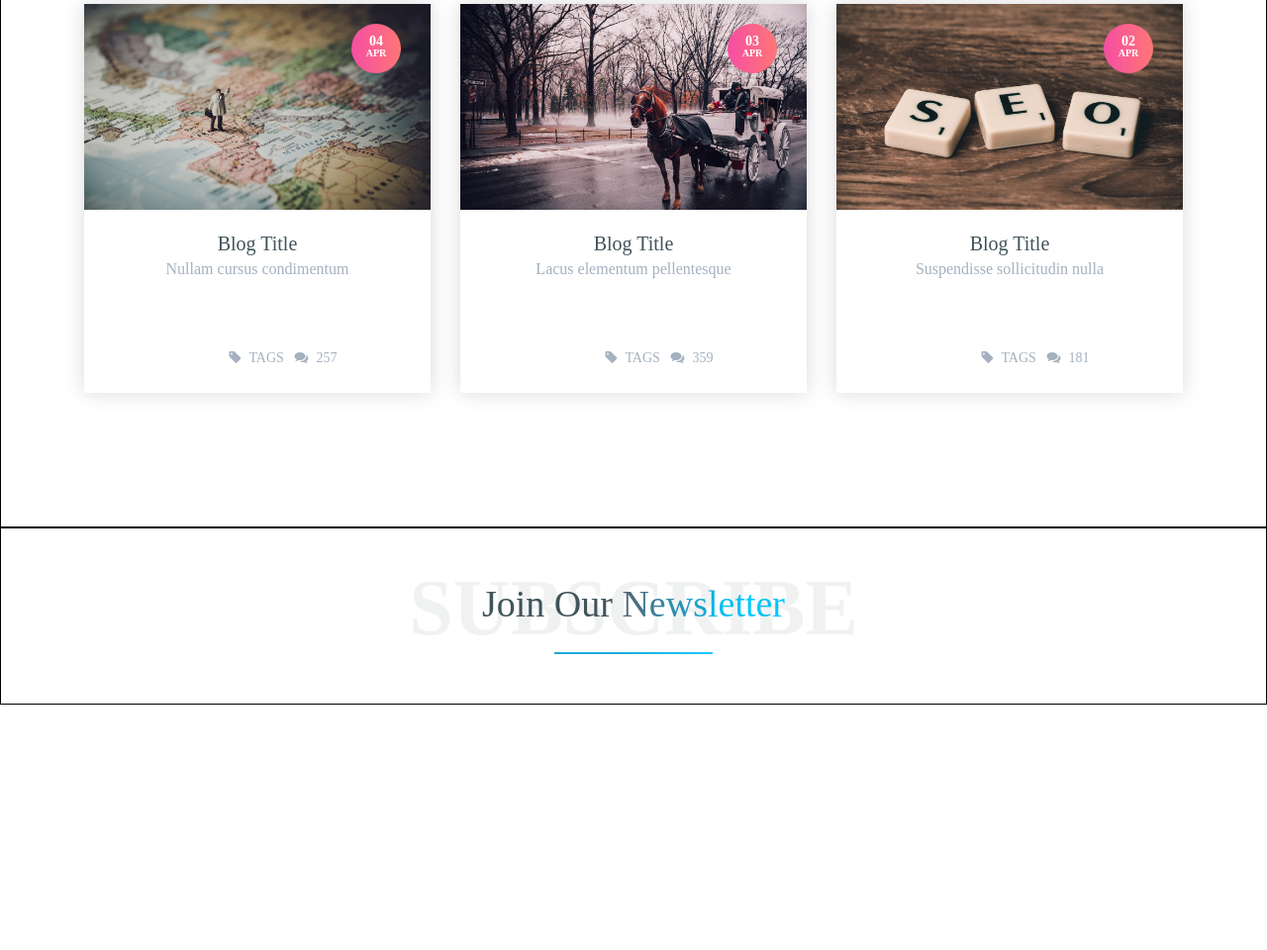
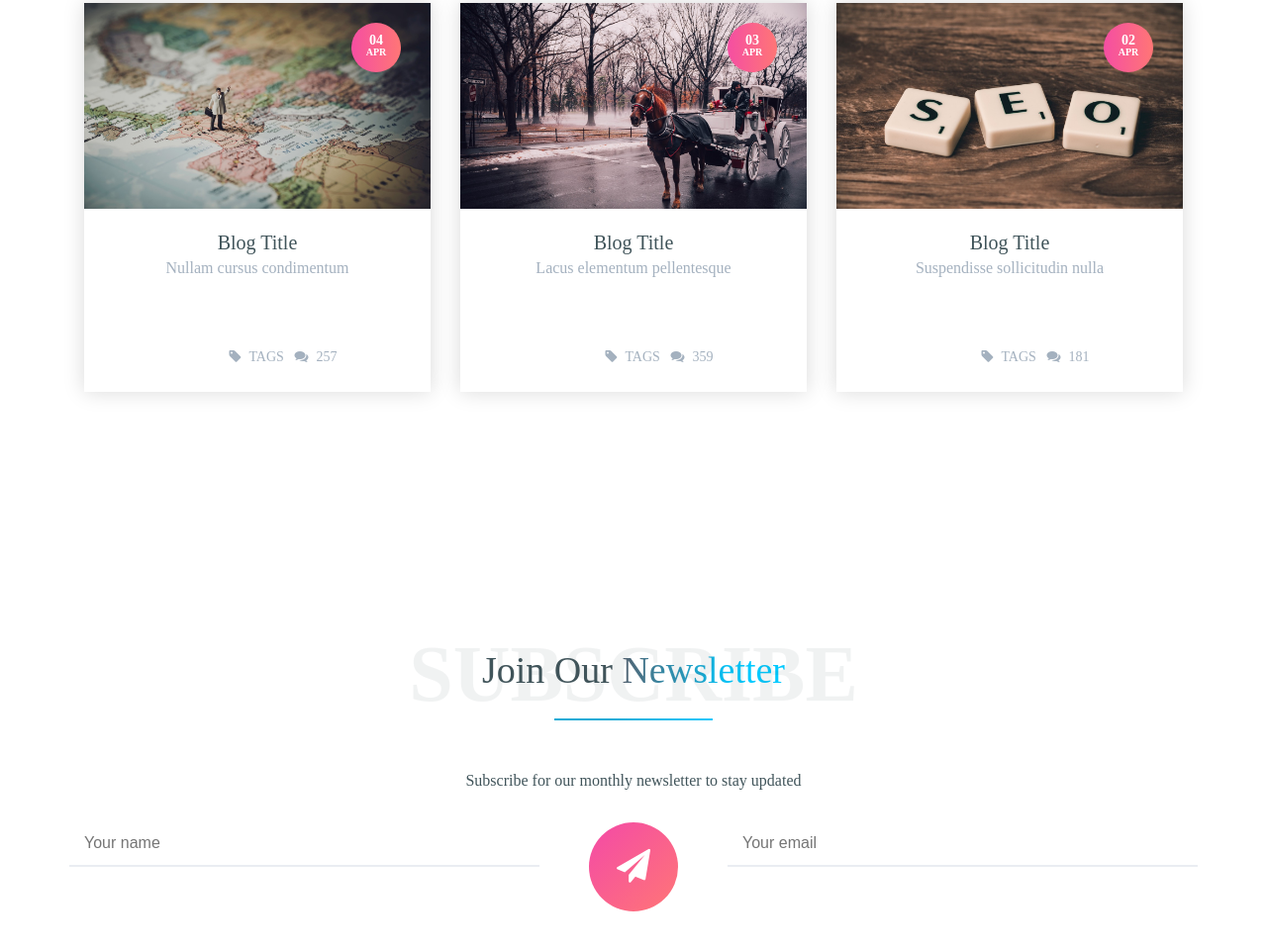
Before and after one commit to lpetrivnyk/Skapp, a plain HTML site: page index.html in a window 1280 px wide. Shown: the part 5792-6752 px from the top of the page at 99% size. Before the commit the page ends 6554 px from the top, so only its background shows below. Drawn offline with Linux system fonts and the light colour scheme; a web font is replaced by a local one.

Commit message:
Edit index.html

```diff
--- a/css/style.css
+++ b/css/style.css
@@ -761,9 +761,6 @@ hr.hr-title {
 }
 /* blog */
 
-.blog {
-    border: 1px solid #000;
-}
 .section-title-02 .subtitle-02 {
     color: #40545a;
     font-size: 80px;
@@ -934,9 +931,71 @@ hr.hr-title {
 }
 
 /* feedback */
-.feedback {
-	border: 1px solid #000;
+
+.subscribe-form {
+	flex-basis: 100%;
 }
-.mt50 {
-	margin-top: 50px;
+.subscribe-form p {
+    font-family: "Montserrat",serif;
+    font-size: 16px;
+    color: #40545a;
+    margin-bottom: 30px;
 }
+.input-name, .input-email {
+	flex-basis: 41.66666667%;
+}
+.btn-send {
+	flex-basis: 16.66666667%;
+}
+.feedback .newsletter input {
+    font-size: 16px;
+    padding: 15px 10px 15px 15px;
+    display: block;
+    width: 100%;
+    border-radius: 0;
+    border: 0 none;
+    border-bottom: 2px solid #eaedf2;
+    color: #969696;
+    transition: all 1s ease;
+}
+.form-control, input {
+    border-width: 2px;
+    -webkit-box-shadow: none;
+    box-shadow: none;
+}
+.form-control {
+    display: block;
+    width: 100%;
+    height: 45px;
+    padding: 10px 15px;
+    font-size: 15px;
+    line-height: 1.42857143;
+    color: #2c3e50;
+}
+.feedback .newsletter .form-control:focus {
+    border-color: #ff7676;
+}
+.newsletter .subscribe-btn {
+    background: #f54ea2;
+    background: -moz-linear-gradient(-45deg,rgba(245,78,162,1) 10%,rgba(255,118,118,1) 100%);
+    background: -webkit-linear-gradient(-45deg,rgba(245,78,162,1) 10%,rgba(255,118,118,1) 100%);
+    background: linear-gradient(135deg,rgba(245,78,162,1) 10%,rgba(255,118,118,1) 100%);
+    display: inline-block;
+    margin: 0 auto;
+    overflow: hidden;
+    width: 90px;
+    height: 90px;
+    border-radius: 50%;
+	transition: .5s;
+}
+.newsletter .subscribe-btn i {
+    font-size: 34px;
+    vertical-align: -40px;
+    color: #fff;
+}
+.newsletter .subscribe-btn:hover {
+    -webkit-box-shadow: 0 0 30px rgba(245,78,162,1);
+    -moz-box-shadow: 0 0 30px rgba(245,78,162,1);
+    box-shadow: 0 0 30px rgba(245,78,162,1);
+	transition: .5s;
+}
--- a/index.html
+++ b/index.html
@@ -452,13 +452,36 @@
         			</div>
         		</div>
 		</section>
-		<section class="feedback" id="Feedback">
+		<section class="feedback white-bg" id="Feedback">
 			<div class="flex-container">
-				<div class="section-title mt50">
+				<div class="section-title">
                     <div class="subtitle">Subscribe</div>
                     <h2>Join Our <span class="gradient-text">Newsletter</span></h2>
                     <hr class="hr-title">
                 </div>
+			</div>
+			<div class="flex-container">
+				<div class="subscribe-form">
+					<p class="text-center">Subscribe for our monthly newsletter to stay updated</p>
+				</div>
+                    <div class="input-name">
+                        <div class="newsletter">
+                            <input type="text" class="form-control" placeholder="Your name">
+                        </div>
+
+                    </div>
+
+                    <div class="btn-send text-center">
+                        <div class="newsletter">
+                            <a href="#" class="subscribe-btn"><i class="fa fa-paper-plane"></i></a>
+                        </div>
+                    </div>
+
+                    <div class="input-email">
+                        <div class="newsletter">
+                            <input type="text" class="form-control" placeholder="Your email">
+                        </div>
+                    </div>
 			</div>
 		</section>
     </div>
```
